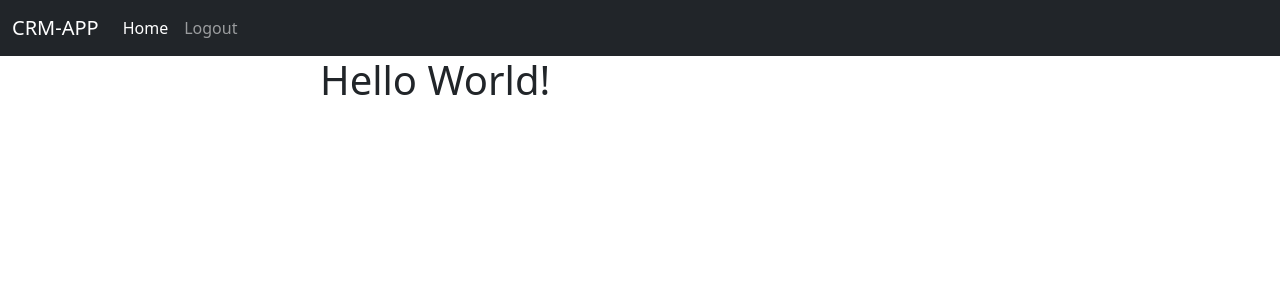
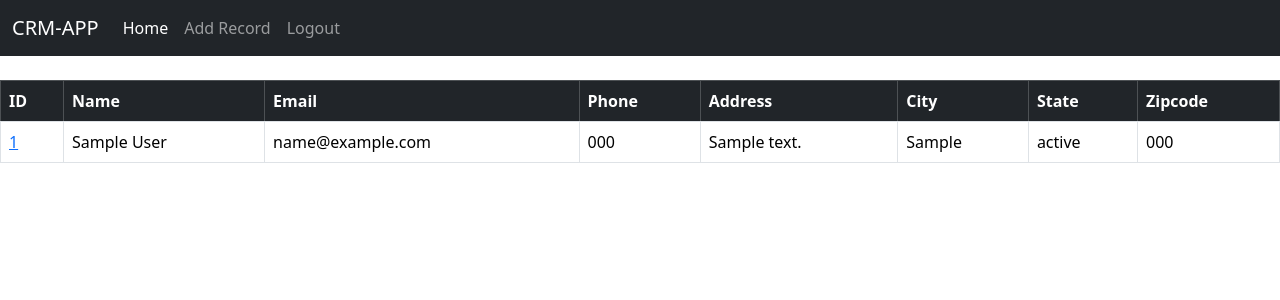
Before and after one commit to Peter-Oenga/CRM-APP, a Django app: page / in a window 1280 px wide. Shown: the top 300 px of the page. Run offline with Django 5.2, Linux system fonts and the light colour scheme; a user stored in the database is signed in; tables that the repository leaves empty hold one stand-in row (values such as "Sample post").

Commit message:
Add, Update and Delete records

```diff
--- a/templates/home.html
+++ b/templates/home.html
@@ -9,12 +9,47 @@
     <title>Document</title>
 </head>
 <body>
-    <div class="col-md-6 offset-md-3">
+        {% if user.is_authenticated %}
+        <br>
+             <table class="table table-striped table-hover table-bordered">
+                <thead class="table-dark">
+                  <tr>
+                    <th scope="col">ID</th>
+                    <th scope="col">Name</th>
+                    <th scope="col">Email</th>
+                    <th scope="col">Phone</th>
+                    <th scope="col">Address</th>
+                    <th scope="col">City</th>
+                    <th scope="col">State</th>
+                    <th scope="col">Zipcode</th>
+                  </tr>
+                </thead>
+                <tbody>
+                  <tr>
 
-        {% if user.is_authenticated %}
-             <h1>Hello World!</h1>
+                    {% if records %}
+
+                {% for record in records %}
+                <tr>
+                    <td><a href="{%url 'record' record.id%}">{{record.id}}</a> </td>
+                    <td>{{record.first_name}}
+                    {{record.last_name}}</td>
+                    <td>{{record.email}}</td>
+                    <td>{{record.phone}}</td>
+                    <td>{{record.address}}</td>
+                    <td>{{record.city}}</td>
+                    <td>{{record.state}}</td>
+                    <td>{{record.zipcode}}</td>
+
+                </tr>
+                {% endfor %}
+            {% endif %}
+                </tr>
+            </tbody>
+          </table>
+
+
         {% else %}
-    </div>
 
     <div class="container">
         <br>
--- a/templates/navbar.html
+++ b/templates/navbar.html
@@ -7,9 +7,12 @@
       <div class="collapse navbar-collapse" id="navbarSupportedContent">
         <ul class="navbar-nav me-auto mb-2 mb-lg-0">
           <li class="nav-item">
-            <a class="nav-link active" aria-current="page" href="#">Home</a>
+            <a class="nav-link active" aria-current="page" href="{% url 'home' %}">Home</a>
           </li>
           {% if user.is_authenticated %}
+          <li class="nav-item">
+            <a class="nav-link" href="{% url 'add_record' %}">Add Record</a>
+          </li>
           <li class="nav-item">
             <a class="nav-link" href="{% url 'logout' %}">Logout</a>
           </li>
--- a/website/urls.py
+++ b/website/urls.py
@@ -6,4 +6,8 @@ urlpatterns = [
     path("login/", views.login_user, name="login"),
     path("logout/", views.logout_user, name="logout"),
     path("register/", views.register_user, name="register"),
+    path("record/<int:pk>", views.customer_record, name="record"),
+    path("delete_record/<int:pk>", views.delete_record, name="delete_record"),
+    path("add_record/", views.add_record, name="add_record"),
+    path("update_record/<int:pk>", views.update_record, name="update_record"),
 ]
--- a/website/views.py
+++ b/website/views.py
@@ -1,10 +1,12 @@
 from django.shortcuts import render, redirect
 from django.contrib.auth import authenticate, login, logout
 from django.contrib import messages
-from .forms import SignUpForm
+from .forms import SignUpForm, AddRecordForm
+from .models import Record
 
 # Create your views here.
 def home(request):
+    records = Record.objects.all()
     #Check to see if the user is logging in
     if request.method == 'POST':
         username = request.POST['username']
@@ -20,7 +22,7 @@ def home(request):
             messages.success(request, "There was an error logging, Please try again")
             return redirect('home')
     else:
-        return render(request, "home.html", {})
+        return render(request, "home.html", {'records': records})
 
 def login_user(request):
     pass
@@ -47,3 +49,50 @@ def register_user(request):
             return render(request, 'register.html', {'form': form})
 
     return render(request, 'register.html', {'form': form})
+
+def customer_record(request, pk):
+    if request.user.is_authenticated:
+        #Look up the records
+        customer_record = Record.objects.get(id=pk)
+        return render(request, 'record.html', {'customer_record': customer_record})
+    else:
+        messages.success(request, "You must be logged in")
+        return redirect('home')
+
+def delete_record(request, pk):
+    if request.user.is_authenticated:
+        delet = Record.objects.get(id=pk)
+        delet.delete()
+        messages.success(request, "Record deleted Succesfully")
+        return redirect('home')
+    else:
+        messages.success(request, "You must be logged in")
+        return redirect('home')
+
+def add_record(request):
+    form = AddRecordForm(request.POST or None)
+
+    if request.user.is_authenticated:
+        if request.method == "POST":
+            if form.is_valid():
+                add_record = form.save()
+                messages.success(request, "Record Added..")
+                return redirect('home')
+        return render(request, 'add_record.html', {'form': form})
+    else:
+        messages.success(request, "You must be logged in")
+        return redirect('home')
+
+def update_record(request, pk):
+    if request.user.is_authenticated:
+        current_record = Record.objects.get(id=pk)
+        form = AddRecordForm(request.POST or None, instance=current_record)
+
+        if form.is_valid():
+            form.save()
+            messages.success(request, "Record succesfully updated")
+            return redirect('home')
+        return render(request, 'update_record.html', {'form': form})
+    else:
+        messages.success(request, "You must be logged in")
+        return redirect('home')
```
Also changed, not shown: templates/add_record.html (added, +20 -0 lines), templates/record.html (added, +27 -0 lines), templates/update_record.html (added, +18 -0 lines), website/forms.py (+17 -0 lines).
